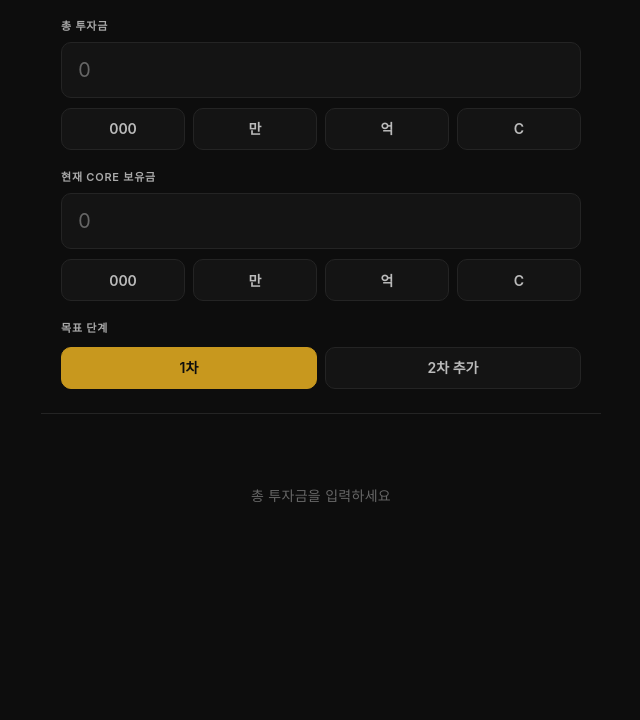
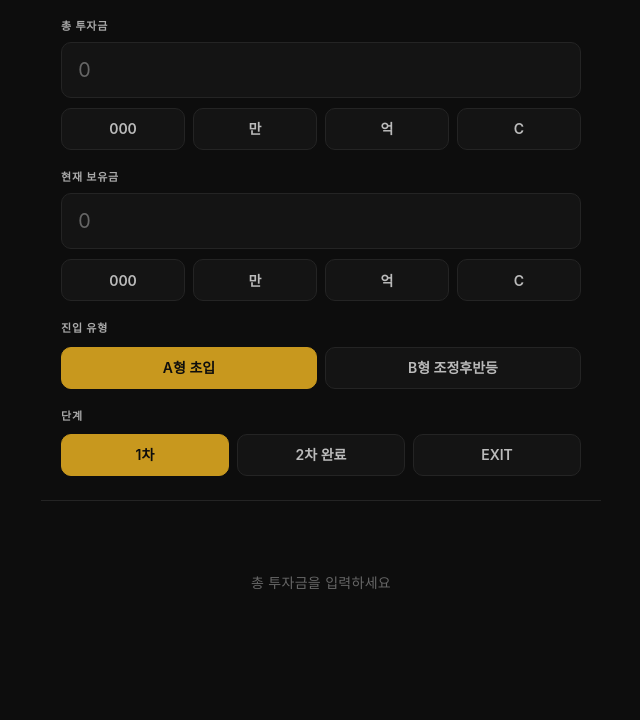
Before and after one commit to keys0919/PositionSizer, a plain HTML site: page index.html in a window 1280 px wide. Shown: the part 80-800 px from the top of the page, without its empty margins (319-959 px from the left). Drawn offline with Linux system fonts and the light colour scheme.

Commit message:
feat: v10 staged 사이징 전환 — 진입유형(A/B)·단계별 목표비중·리밸런싱
- 목표비중: A형 초입 1차 10% / B형 조정후반등 1차 35% / 2차 완료 50%
  (슬롯풀=포트50% × staged 20/70/100), EXIT 0%
- 진입유형(A형/B형) + 단계(1차/2차/EXIT) 선택 → 추가(+)/축소(−) 필요금
- 슬롯풀 상한 50%(2슬롯 조건부) 표시, 2차·EXIT는 유형 무관(dim)
- SW 캐시 v5→v6, manifest v10 갱신

Co-Authored-By: Claude Opus 4.8 (1M context) <noreply@anthropic.com>

```diff
--- a/index.html
+++ b/index.html
@@ -6,7 +6,7 @@
   <meta name="apple-mobile-web-app-capable" content="yes">
   <meta name="apple-mobile-web-app-status-bar-style" content="black-translucent">
   <meta name="theme-color" content="#0d0d0d">
-  <title>Core 비중 계산기</title>
+  <title>비중 계산기</title>
   <link rel="manifest" href="manifest.json">
   <link rel="apple-touch-icon" href="apple-touch-icon.png">
   <style>
@@ -286,8 +286,8 @@
 <body>
   <main class="app">
     <header>
-      <h1>Core 비중 계산기</h1>
-      <div class="meta">v8-core · 단일 Core</div>
+      <h1>비중 계산기</h1>
+      <div class="meta">v10 staged · 슬롯풀 50%</div>
     </header>
 
     <div class="field">
@@ -302,7 +302,7 @@
     </div>
 
     <div class="field">
-      <label>현재 Core 보유금</label>
+      <label>현재 보유금</label>
       <input type="text" id="holding" inputmode="numeric" placeholder="0" oninput="onAmtInput(this, calculate)">
       <div class="unit-btns">
         <button class="unit-btn" onclick="applyUnit('holding', 1000, calculate)">000</button>
@@ -313,10 +313,19 @@
     </div>
 
     <div class="field">
-      <label>목표 단계</label>
+      <label>진입 유형</label>
       <div class="btn-group">
-        <button id="stage1" class="active" onclick="setStage(1)">1차</button>
-        <button id="stage2" onclick="setStage(2)">2차 추가</button>
+        <button id="typeA" class="active" onclick="setType('A')">A형 초입</button>
+        <button id="typeB" onclick="setType('B')">B형 조정후반등</button>
+      </div>
+    </div>
+
+    <div class="field">
+      <label>단계</label>
+      <div class="btn-group">
+        <button id="stage1" class="active" onclick="setStage('1')">1차</button>
+        <button id="stage2" onclick="setStage('2')">2차 완료</button>
+        <button id="stageExit" onclick="setStage('exit')">EXIT</button>
       </div>
     </div>
 
@@ -325,12 +334,23 @@
   </main>
 
   <script>
-    const state = { stage: 1 };
+    const state = { type: 'A', stage: '1' };
 
-    const TARGETS = {
-      1: { label: 'Core 1차', pct: 1 / 3 },
-      2: { label: 'Core 2차 추가', pct: 1 }
-    };
+    const SLOT_FULL = 0.5;                                  // 슬롯풀 = 포트 50% (2슬롯 조건부)
+    const STAGE_RATIO = { A1: 0.20, B1: 0.70, S2: 1.00 };  // 슬롯풀 대비 staged 20/70/100
+
+    // 진입 상황 → 포트 목표비중 (슬롯풀 50% × staged)
+    function targetPct() {
+      if (state.stage === 'exit') return 0;
+      if (state.stage === '2') return SLOT_FULL * STAGE_RATIO.S2;                 // 0.50
+      return SLOT_FULL * (state.type === 'A' ? STAGE_RATIO.A1 : STAGE_RATIO.B1);  // A:0.10 B:0.35
+    }
+
+    function situationLabel() {
+      if (state.stage === 'exit') return '전량 EXIT';
+      if (state.stage === '2') return '2차 완료';
+      return state.type === 'A' ? 'A형 초입 · 1차' : 'B형 조정후반등 · 1차';
+    }
 
     function rawVal(id) {
       const v = document.getElementById(id).value.replace(/,/g, '');
@@ -380,11 +400,22 @@
       return n.toFixed(1) + '%';
     }
 
+    function setType(type) {
+      state.type = type;
+      document.getElementById('typeA').classList.toggle('active', type === 'A');
+      document.getElementById('typeB').classList.toggle('active', type === 'B');
+      calculate();
+    }
+
     function setStage(stage) {
       state.stage = stage;
-      [1, 2].forEach(s => {
-        document.getElementById('stage' + s).classList.toggle('active', s === stage);
-      });
+      document.getElementById('stage1').classList.toggle('active', stage === '1');
+      document.getElementById('stage2').classList.toggle('active', stage === '2');
+      document.getElementById('stageExit').classList.toggle('active', stage === 'exit');
+      // 2차·EXIT는 진입유형과 무관 → 유형 버튼 dim
+      const typeDim = (stage === '2' || stage === 'exit');
+      document.getElementById('typeA').style.opacity = typeDim ? 0.4 : 1;
+      document.getElementById('typeB').style.opacity = typeDim ? 0.4 : 1;
       calculate();
     }
 
@@ -404,29 +435,34 @@
         return;
       }
 
-      const target = TARGETS[state.stage];
-      const stage1 = total / 3;
-      const full = total;
-      const targetAmount = total * target.pct;
+      const tPct = targetPct();                       // 0 ~ 0.5
+      const targetAmount = total * tPct;
       const delta = targetAmount - holding;
-      const currentPct = total > 0 ? holding / total * 100 : 0;
-      const targetPct = target.pct * 100;
-      const cashAfterTarget = total - targetAmount;
+      const currentPct = holding / total * 100;
+      const cashAfter = total - targetAmount;
+      const slotCap = total * SLOT_FULL;
 
       const deltaClass = delta > 0 ? 'pos' : delta < 0 ? 'neg' : 'zero';
       const deltaLabel = delta > 0 ? '추가 필요금' : delta < 0 ? '축소 필요금' : '조정 없음';
       const calloutClass = delta > 0 ? 'pos' : delta < 0 ? 'neg' : '';
-      const calloutText = state.stage === 1
-        ? 'Core 1차 목표는 포트폴리오의 1/3'
-        : 'Core 2차 추가 목표는 포트폴리오 100% (추가분 2/3)';
 
+      const calloutMap = {
+        A1: 'A형 초입 1차 — 슬롯풀(50%)의 20% = 포트 10%',
+        B1: 'B형 조정후반등 1차 — 슬롯풀(50%)의 70% = 포트 35%',
+        S2: '2차 재확인 완료 — 슬롯풀 100% = 포트 50% (단일 슬롯 상한)',
+        EX: '전량 EXIT — 목표 0%, 보유 전량 축소'
+      };
+      const ckey = state.stage === 'exit' ? 'EX' : state.stage === '2' ? 'S2' : (state.type === 'A' ? 'A1' : 'B1');
+
+      // staged 사다리 (선택 유형 기준): 1차 → 2차 완료
+      const first = SLOT_FULL * (state.type === 'A' ? STAGE_RATIO.A1 : STAGE_RATIO.B1);
       const rows = [
-        { active: state.stage === 1, label: '1차', amount: stage1, pct: 100 / 3 },
-        { active: state.stage === 2, label: '2차 완료', amount: full, pct: 100 }
+        { key: '1', label: state.type === 'A' ? '1차 초입' : '1차 반등', pct: first * 100 },
+        { key: '2', label: '2차 완료', pct: SLOT_FULL * STAGE_RATIO.S2 * 100 }
       ].map(row => `
-        <div class="plan-row ${row.active ? 'current' : ''}">
+        <div class="plan-row ${state.stage === row.key ? 'current' : ''}">
           <span class="stage-tag">${row.label}</span>
-          <span class="row-value">${fmt(row.amount)}</span>
+          <span class="row-value">${fmt(total * row.pct / 100)}</span>
           <span class="row-pct">${pct(row.pct)}</span>
         </div>
       `).join('');
@@ -437,36 +473,36 @@
           <div class="result-amount ${deltaClass}">${signedAmount(delta)}</div>
         </div>
 
-        <div class="section-label">목표</div>
+        <div class="section-label">목표 · ${situationLabel()}</div>
         <div class="summary">
-          <div class="row">
-            <span class="row-label">단계</span>
-            <span class="row-value">${target.label}</span>
-            <span class="row-pct">${pct(targetPct)}</span>
-          </div>
           <div class="row">
             <span class="row-label">목표금</span>
             <span class="row-value">${fmt(targetAmount)}</span>
-            <span class="row-pct">${pct(targetPct)}</span>
+            <span class="row-pct">${pct(tPct * 100)}</span>
           </div>
           <div class="row">
-            <span class="row-label">현재</span>
+            <span class="row-label">현재 보유</span>
             <span class="row-value">${fmt(holding)}</span>
             <span class="row-pct">${pct(currentPct)}</span>
           </div>
           <div class="row">
             <span class="row-label">현금</span>
-            <span class="row-value">${fmt(cashAfterTarget)}</span>
-            <span class="row-pct">${pct(100 - targetPct)}</span>
+            <span class="row-value">${fmt(cashAfter)}</span>
+            <span class="row-pct">${pct(100 - tPct * 100)}</span>
+          </div>
+          <div class="row">
+            <span class="row-label">슬롯풀 상한</span>
+            <span class="row-value">${fmt(slotCap)}</span>
+            <span class="row-pct">${pct(SLOT_FULL * 100)}</span>
           </div>
         </div>
 
-        <div class="plan-label">Core 계획</div>
+        <div class="plan-label">Staged 계획 (슬롯풀 50%)</div>
         ${rows}
 
         <div class="callout ${calloutClass}">
-          <div class="callout-title">v8-core</div>
-          <div class="callout-text">${calloutText}</div>
+          <div class="callout-title">v10 staged</div>
+          <div class="callout-text">${calloutMap[ckey]}</div>
         </div>
       `;
     }
--- a/service-worker.js
+++ b/service-worker.js
@@ -1,4 +1,4 @@
-const CACHE = 'position-sizer-v5-core';
+const CACHE = 'position-sizer-v6-staged';
 const ASSETS = ['./index.html', './manifest.json'];
 
 self.addEventListener('install', e => {
```
Also changed, not shown: manifest.json.
